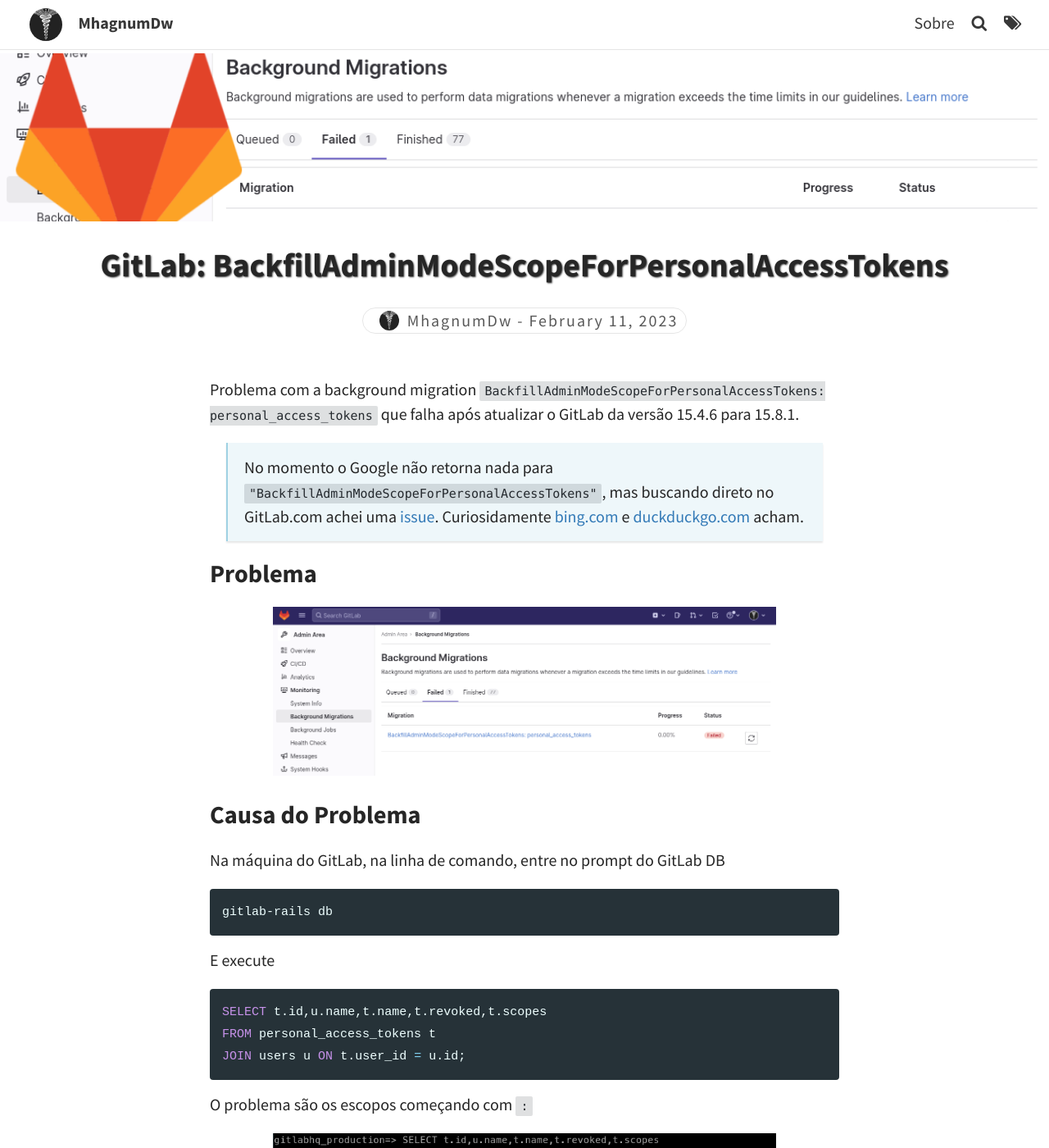
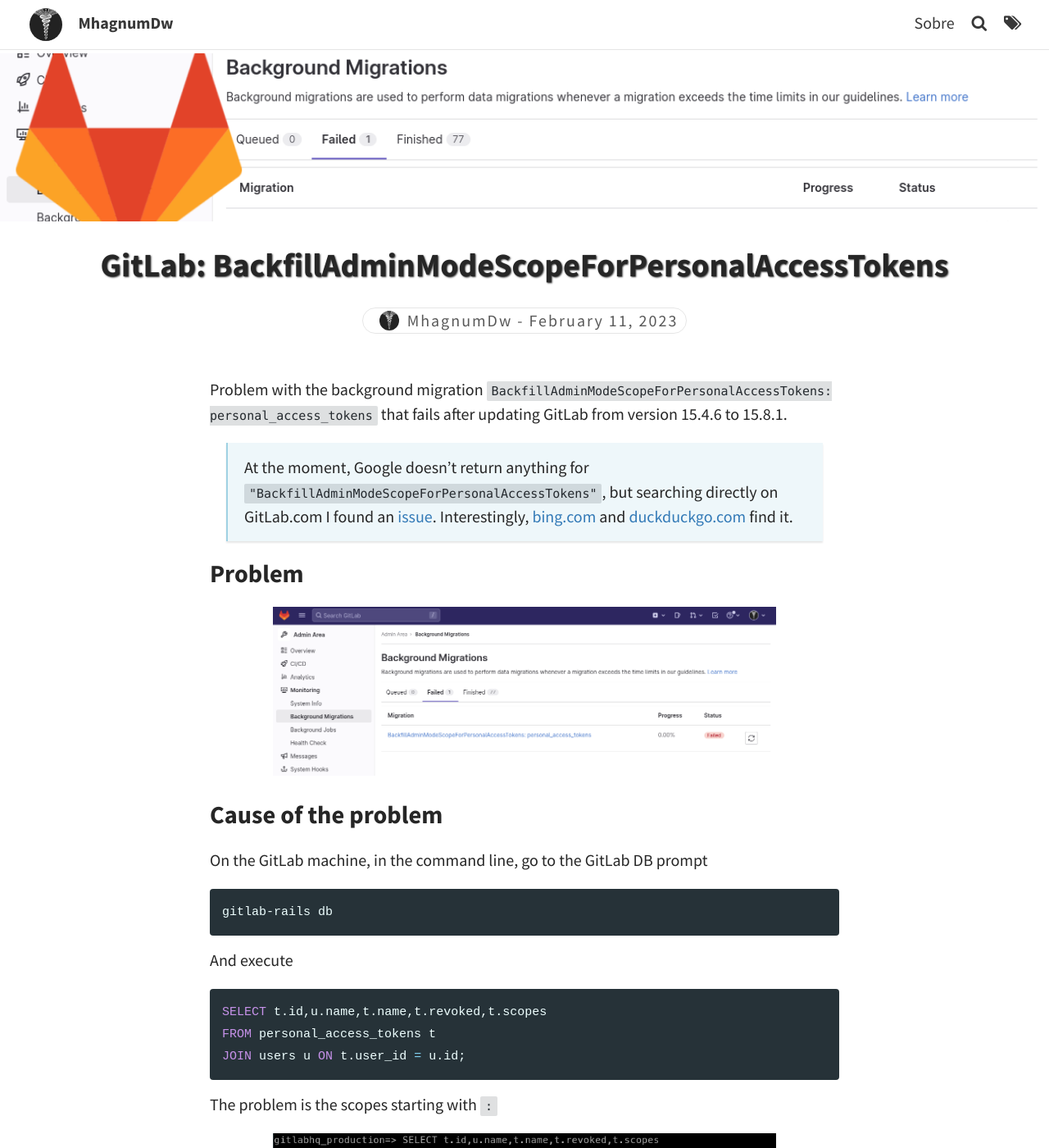
Before and after one commit to mhagnumdw/mhagnumdw.github.io, a Jekyll site: the page built from _posts/2023-02-11-GitLab-BackfillAdminModeScopeForPersonalAccessTokens.md, in a window 1280 px wide and 1400 px high. Shown: the whole window at 82% size. Built offline with Jekyll 4.4.1, drawn with Linux system fonts in a browser that asks for light colours; comment, search, counter and statistics services are not loaded; some of the changed text lies outside the part shown.

Commit message:
post: GitLab: BackfillAdminModeScopeForPersonalAccessTokens (english)

````diff
--- a/_posts/2023-02-11-GitLab-BackfillAdminModeScopeForPersonalAccessTokens.md
+++ b/_posts/2023-02-11-GitLab-BackfillAdminModeScopeForPersonalAccessTokens.md
@@ -13,25 +13,25 @@ feature-img: "assets/img/posts/GitLab-BackfillAdminModeScopeForPersonalAccessTok
 thumbnail: "assets/img/posts/GitLab-BackfillAdminModeScopeForPersonalAccessTokens/banner.png"
 ---
 
-Problema com a background migration `BackfillAdminModeScopeForPersonalAccessTokens: personal_access_tokens` que falha após atualizar o GitLab da versão 15.4.6 para 15.8.1.
+Problem with the background migration `BackfillAdminModeScopeForPersonalAccessTokens: personal_access_tokens`  that fails after updating GitLab from version 15.4.6 to 15.8.1.
 
 <!--more-->
 
-> No momento o Google não retorna nada para `"BackfillAdminModeScopeForPersonalAccessTokens"`, mas buscando direto no GitLab.com achei uma [issue](https://gitlab.com/gitlab-org/gitlab/-/issues/388935). Curiosidamente [bing.com](https://www.bing.com/search?q=%22BackfillAdminModeScopeForPersonalAccessTokens%22) e [duckduckgo.com](https://duckduckgo.com/?q=%22BackfillAdminModeScopeForPersonalAccessTokens%22) acham.
+> At the moment, Google doesn't return anything for `"BackfillAdminModeScopeForPersonalAccessTokens"`, but searching directly on GitLab.com I found an [issue](https://gitlab.com/gitlab-org/gitlab/-/issues/388935). Interestingly, [bing.com](https://www.bing.com/search?q=%22BackfillAdminModeScopeForPersonalAccessTokens%22) and [duckduckgo.com](https://duckduckgo.com/?q=%22BackfillAdminModeScopeForPersonalAccessTokens%22) find it.
 
-## Problema
+## Problem
 
 ![git-recentb]({{ site.baseurl }}/assets/img/posts/GitLab-BackfillAdminModeScopeForPersonalAccessTokens/problema.png)
 
-## Causa do Problema
+## Cause of the problem
 
-Na máquina do GitLab, na linha de comando, entre no prompt do GitLab DB
+On the GitLab machine, in the command line, go to the GitLab DB prompt
 
 ```bash
 gitlab-rails db
 ```
 
-E execute
+And execute
 
 ```sql
 SELECT t.id,u.name,t.name,t.revoked,t.scopes
@@ -39,26 +39,26 @@ FROM personal_access_tokens t
 JOIN users u ON t.user_id = u.id;
 ```
 
-O problema são os escopos começando com `:`
+The problem is the scopes starting with `:`
 
 ![git-recentb]({{ site.baseurl }}/assets/img/posts/GitLab-BackfillAdminModeScopeForPersonalAccessTokens/causa-do-prolema.png)
 
-## Soluções
+## Solutions
 
-### Remover os `:` dos escopos
+### Remove the `:` from the scopes
 
-Prefiro essa. Remover os `:` dos escopos (`replace` só remove a primeira ocorrência da string, ótimo!)
+I prefer this. Remove the `:` from the scopes (replace only removes the first occurrence of the string, great!)
 
 ```sql
 UPDATE personal_access_tokens
 SET scopes = replace(scopes, ':', '');
 ```
 
-Ou você pode revogar os tokens, conforme mais abaixo.
+Or you can revoke the tokens, as below.
 
-### Revogar os tokens
+### Revoke the tokens
 
-Revogar os tokens que possuem os `:` no escopo, algo como
+Revoke the tokens that have `:` in the scope, something like
 
 ```sql
 UPDATE personal_access_tokens
@@ -66,12 +66,12 @@ SET revoked = 't'
 WHERE id in (4, 2 ,6);
 ```
 
-## Executar a background migration manualmente
+## Manually run the background migration
 
 ![git-recentb]({{ site.baseurl }}/assets/img/posts/GitLab-BackfillAdminModeScopeForPersonalAccessTokens/executar-background-migration.png)
 
-Que deverá ser executada com sucesso.
+Which should run successfully 🎉🎉🎉
 
-## Referências
+## References
 
 - <https://gitlab.com/gitlab-org/gitlab/-/issues/388935>
````
